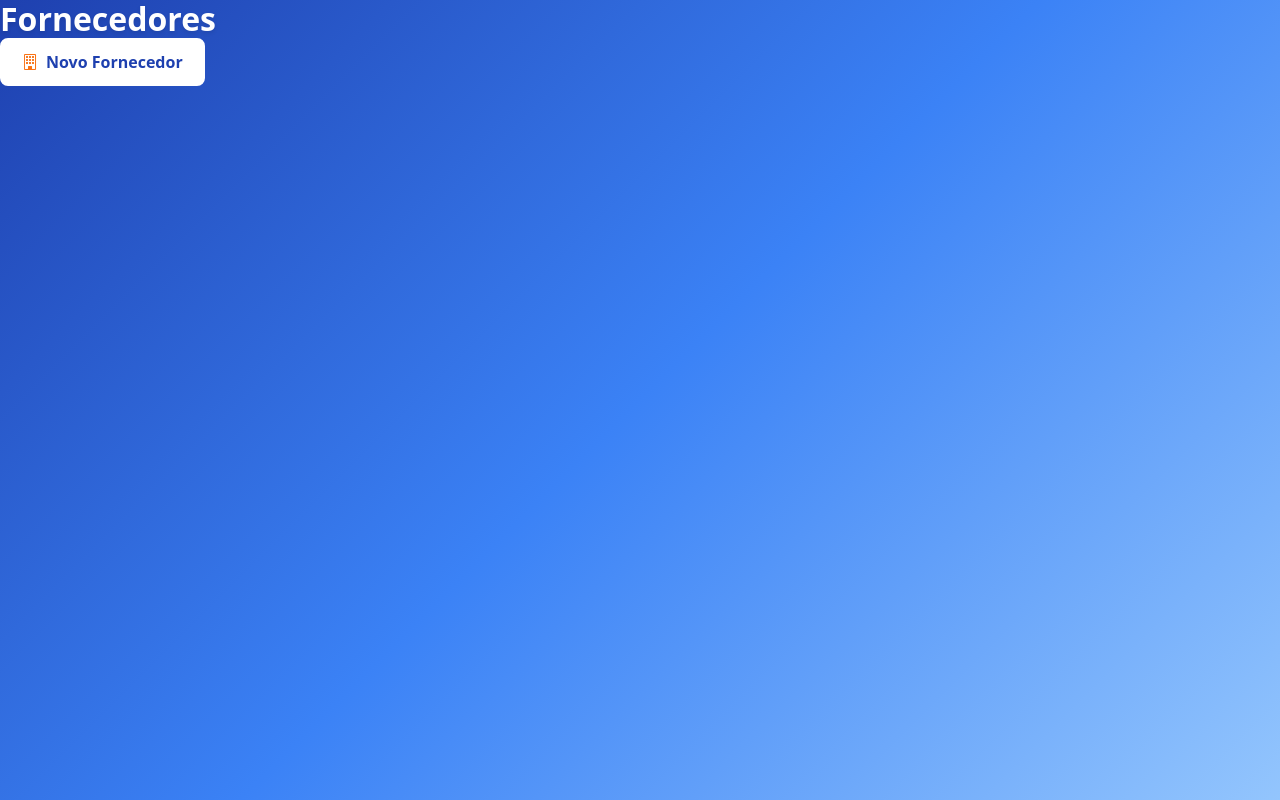
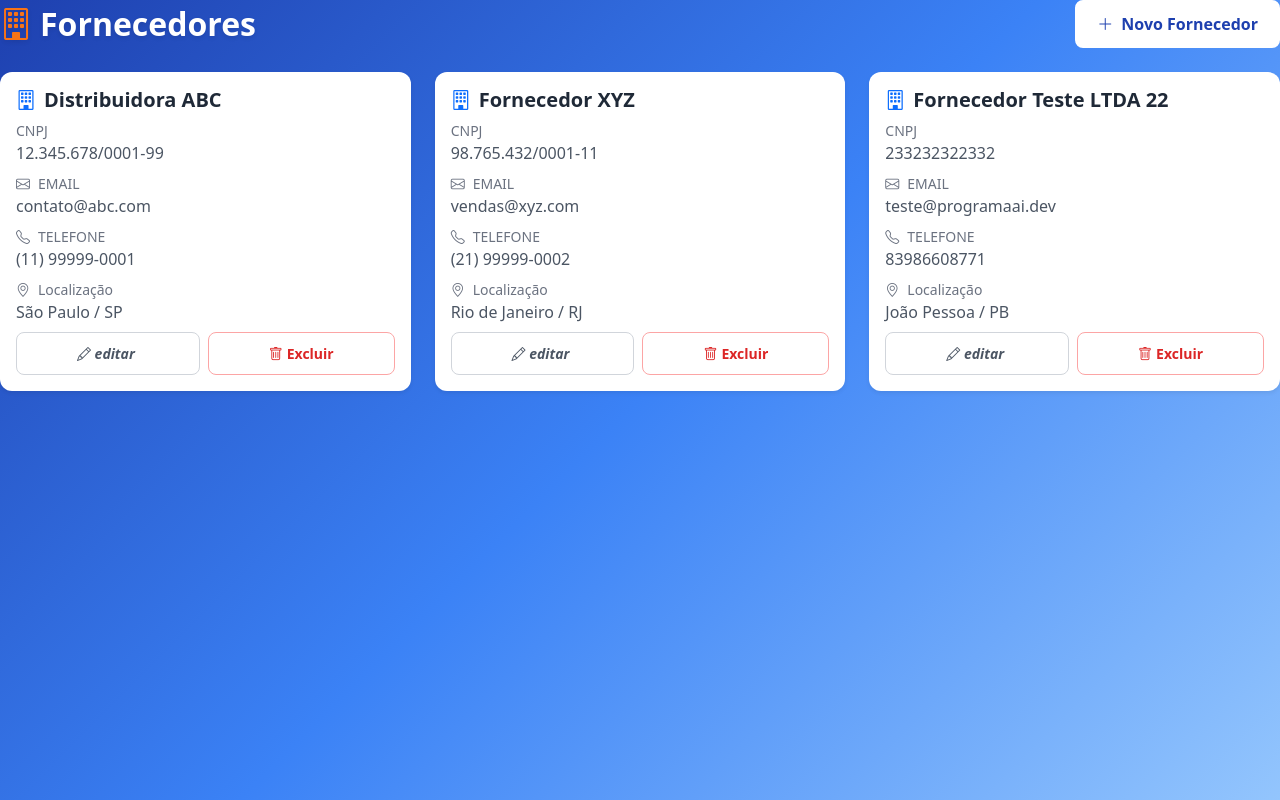
Before and after one commit to PedroQueiroga9/projeto-front, a React (Vite) app in the folder sistema-gestao/: page / in a window 1280 px wide. Built offline with nearby package versions, Linux system fonts and the light colour scheme; data requests are answered from the project's data file.

Commit message:
refactor fornecedores

```diff
--- a/sistema-gestao/src/pages/Fornecedores.jsx
+++ b/sistema-gestao/src/pages/Fornecedores.jsx
@@ -1,40 +1,104 @@
+import axios from 'axios'
+import React, { useEffect, useState } from 'react'
 import { Button, Card, Col, Row } from 'react-bootstrap'
-import React, { useEffect, useState } from 'react'
-import axios from 'axios'
 
 const Fornecedores = () => {
 
     const [fornecedores, setFornecedores] = useState([])
 
-    useEffect(() => { carregarFornecedores }, [])
+    useEffect(() => {
+        carregarFornecedores()
+    }, [])
 
     const carregarFornecedores = () => {
         axios.get("http://localhost:3000/fornecedores")
             .then(response => setFornecedores(response.data))
-            .catch(error => console.error("Erro a carregar fornecedores", error))
+            .catch(error => console.error("Erro ao carregar fornecedores: ", error))
     }
 
     return (
         <div>
-            <div className="d=-flex justify-content-between align-items-center mb-4">
+
+            <div className="d-flex justify-content-between align-items-center mb-4">
                 <h2 className="mb-0 text-white">
+                    <i className="bi bi-building me-2"></i>
                     Fornecedores
                 </h2>
-                <Button variant='light'>
-                    <i className="bi bi-building me-2"></i>
+                <Button variant="light">
+                    <i className="bi bi-plus-lg me-2"></i>
                     Novo Fornecedor
                 </Button>
+            </div>
 
-            </div>
-            <Row className='g-4'>
+            <Row className="g-4">
                 {
-                fornecedores.map(fornecedor => (
-                    <Col md={6} lg={4} key={fornecedor.id}>
-                            <Card className="h-100 shadow-sm border-0"> </Card>
-                    </Col>
-                ))
+                    fornecedores.map(fornecedor => (
+                        <Col md={6} lg={4} key={fornecedor.id}>
+                            <Card className="h-100 shadow-sm  border-0">
+                                <Card.Body>
+                                    <Card.Title>
+                                        <i className="bi bi-building text-primary me-2"></i>
+                                        {fornecedor.nome}
+                                    </Card.Title>
+                                    <p className="mb-2">
+                                        <small className='text-muted d-block'>
+                                            CNPJ
+                                        </small>
+                                        {fornecedor.cnpj}
+                                    </p>
+
+                                    <p className="mb-2">
+                                        <small className='text-muted d-block'>
+                                            <i className='bi bi-envelope me-2'></i>
+                                            EMAIL
+                                        </small>
+                                        {fornecedor.email}
+                                    </p>
+
+                                    <p className="mb-2">
+                                        <small className='text-muted d-block'>
+                                            <i className='bi bi-telephone me-2'></i>
+                                            TELEFONE
+                                        </small>
+                                        {fornecedor.telefone}
+                                    </p>
+
+                                    <p className="mb-2">
+                                        <small className='text-muted d-block'>
+                                            <i className='bi bi-geo-alt me-2'></i>
+                                            Localização
+                                        </small>
+                                        {fornecedor.cidade + " / " + fornecedor.uf}
+                                    </p>
+
+                                    <div className='d-flex gap-2'>
+                                        <Button variant='outline-secondary'
+                                            size='sm'
+                                            className='flex-grow-1'
+                                            >
+                                            <i className='bi bi-pencil me-1'> editar </i>
+                                        </Button>
+
+                                        <Button
+                                        variant="outline-danger"
+                                            size="sm"
+                                            className='flex-grow-1'
+                                            >
+                                            <i className='bi bi-trash me-1'></i>
+                                            Excluir
+                                        </Button>
+                                    </div>
+
+
+                                </Card.Body>
+                            </Card>
+                        </Col>
+                    ))
                 }
             </Row>
+
+
+
         </div>
     )
 }
```
